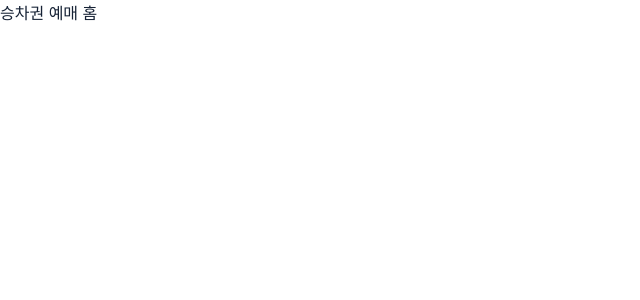
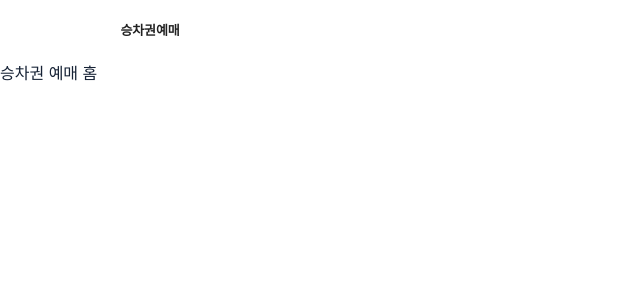
Before and after one commit to SOPT-all/39-COLLABORATION-WEB-KORAIL, a React (Vite) app: page / in a window 1280 px wide. Shown: the top 300 px of the page, without its empty margins (0-640 px from the left). Built offline with nearby package versions, Linux system fonts and the light colour scheme.

Commit message:
feat: 공통 헤더 및 레이아웃 구현

```diff
--- /dev/null
+++ b/src/app/layout/root-layout.tsx
@@ -0,0 +1,14 @@
+import { Outlet } from 'react-router'
+
+import Header from '@/shared/components/header'
+
+const RootLayout = () => {
+  return (
+    <>
+      <Header />
+      <Outlet />
+    </>
+  )
+}
+
+export default RootLayout
--- /dev/null
+++ b/src/shared/components/header.tsx
@@ -0,0 +1,17 @@
+const Header = () => {
+  return (
+    <header className='flex h-[60px] w-full items-center justify-between bg-gray-0 px-[6px] py-2'>
+      <div className='flex h-11 w-[190px] shrink-0 items-center gap-[5px] p-2.5'>
+        <div className='h-6 w-[99.4px] shrink-0'>{/* KORAIL 로고 SVG 연결 예정 */}</div>
+
+        <span className='text-korail-body-13-b whitespace-nowrap text-gray-900'>승차권예매</span>
+      </div>
+
+      <div className='flex size-11 shrink-0 items-center justify-center p-2.5'>
+        {/* 메뉴 아이콘 SVG 연결 예정 */}
+      </div>
+    </header>
+  )
+}
+
+export default Header
```
Also changed, not shown: src/app/router/router.tsx (+14 -8 lines).
